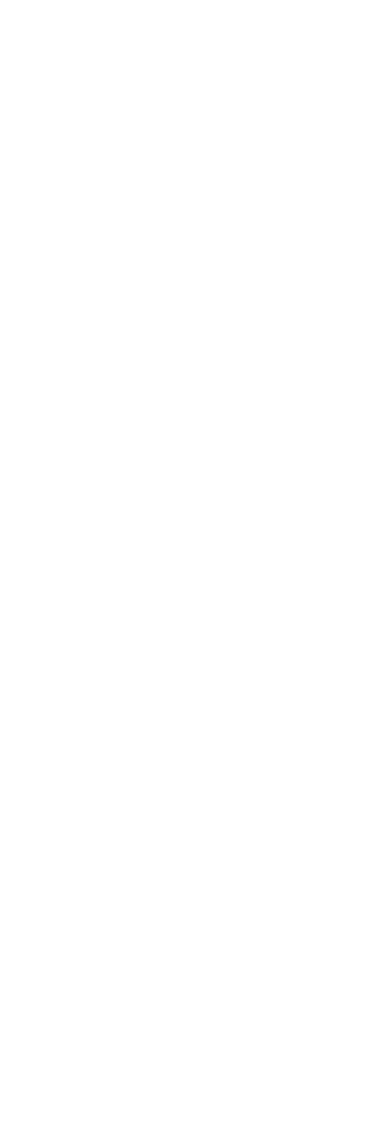
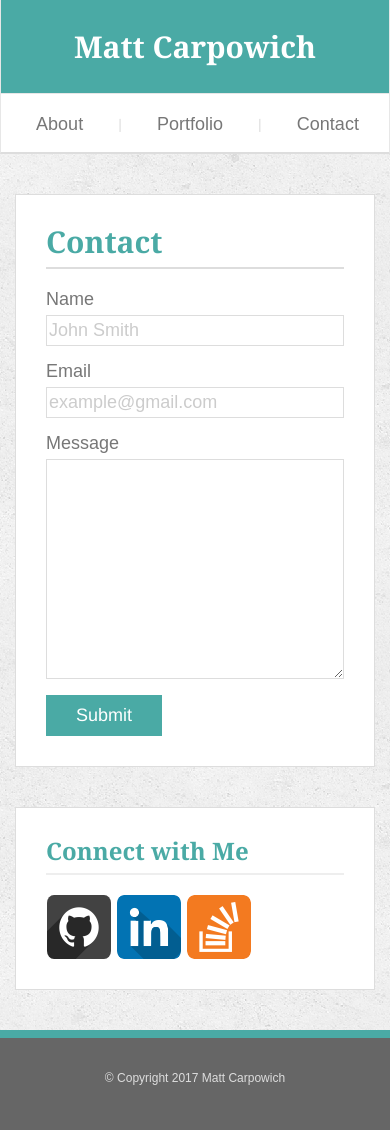
Before and after one commit to mattcarpowich1/Bootstrap-Portfolio, a plain HTML site: page contact.html in a window 390 px wide. Before the commit the page ends 844 px from the top, so only its background shows below. Drawn offline with nearby package versions, Linux system fonts and the light colour scheme.

Commit message:
made medium screen layout more like responsive portfolio

```diff
--- a/assets/css/style.css
+++ b/assets/css/style.css
@@ -20,10 +20,17 @@
 	height: 100px;
 }
 
+.page-header {
+	border-bottom: 2px solid #ddd;
+	padding-top: 0px;
+	margin-top: 30px;
+	margin-bottom: 20px;
+}
+
 h1 {
 	background-color: #4aaaa5;
 	color: white;
-	padding: 0px 20px 10px 20px;
+	padding: 10px 20px 20px 20px;
 	text-align: center;
 	white-space: nowrap;
 }
@@ -35,11 +42,16 @@
 h2, h3 {
 	color: #4aaaa5;
 	text-align: left;
+	padding-top: 0px;
 }
 
 h1, h2, h3 {
 	font-family: 'Georgia', Times, 'Times New Roman', serif;
 	font-weight: 600;
+}
+
+#connect_with_me h3 {
+	border-bottom: 2px solid #eee;
 }
 
 h4 {
@@ -64,21 +76,31 @@
 
 .navbar-collapse ul {
 	justify-content: space-between;
+	align-items: center;
 	display: flex;
 }
 
 .nav {
-	margin-top: 10px;
+	margin-top: 20px;
+	margin-right: -10px;
+	/*margin-right: -20px;*/
 }
 
 .navbar-nav li a {
 	font-family: 'Arial', 'Helvetica Neue', Helvetica, sans-serif;
+	/*padding: 0px 20px 0px 20px;*/
 	color: #777777;
 	font-size: 18px;
 }
 
-.page-header {
-	border-bottom: 2px solid #ddd;
+.navbar-nav li {
+	/*padding-right: 10px;*/
+	padding-left: 20px;
+}
+
+#pipe1, #pipe2 {
+	/*margin-top: 10px;*/
+	color: #ddd;
 }
 
 #content {
@@ -105,6 +127,10 @@
 	margin-right: 20px;
 	height: 200px;
 	width: 200px;
+}
+
+#portfolio_container {
+	margin-bottom: -10px;
 }
 
 .portfolio-image {
@@ -156,6 +182,66 @@
 	color: white;
 }
 
+#contact_form {
+	/*font-size: 18px;
+	font-family: 'Arial', 'Helvetica Neue', Helvetica, sans-serif;
+	color: #777777;*/
+	line-height: 1.5em;
+}
+
+label {
+	font-size: 18px;
+	font-weight: normal;
+	/*font-size: 1.2em;*/
+	font-family: Arial, 'Helvetica Neue', Helvetica, sans-serif;
+	color: #777777;
+}
+
+#contact_form button {
+	background-color: #4aaaa5;
+	color: white;
+	padding: 10px 30px 10px 30px;
+	font-size: 18px;
+	margin-top: 10px;
+	border: none;
+}
+
+#contact_form input {
+	font-size: 18px;
+	font-family: Arial, 'Helvetica Neue', Helvetica, sans-serif;
+	color: #777777;
+	border: 1px solid #ddd;
+	width: 100%;
+	margin-bottom: 15px;
+	padding: 4px 2px 4px 2px;
+}
+
+#contact_form textarea {
+	font-size: 18px;
+	color: #777777;
+	border: 1px solid #ddd;
+	padding: 4px 2px 4px 2px;
+	width: 100%;
+}
+
+::-webkit-input-placeholder { /* WebKit, Blink, Edge */
+    color:    #ccc;
+}
+:-moz-placeholder { /* Mozilla Firefox 4 to 18 */
+   color:    #ccc;
+   opacity:  1;
+}
+::-moz-placeholder { /* Mozilla Firefox 19+ */
+   color:    #ccc;
+   opacity:  1;
+}
+:-ms-input-placeholder { /* Internet Explorer 10-11 */
+   color:    #ccc;
+}
+::-ms-input-placeholder { /* Microsoft Edge */
+   color:    #ccc;
+}
+
 
 #image_container a img {
 	padding: 0px 1px 0px 1px;
@@ -177,14 +263,43 @@
 	font-family: 'Arial', 'Helvetica Neue', Helvetica, sans-serif;
 }
 
-/* WIDTH OF 1199px or SMALLER */
+/* WIDTH OF 1199px or SMALLER (md)*/
 @media only screen and (max-width: 1199px) {
 	.portfolio-image:nth-child(2) {
-		padding-left: 30px;
+		padding-left: 0px;
 	}
 
 	.portfolio-image:nth-child(1) {
-		padding-right: 30px;
+		padding-right: 0px;
+	}
+
+	.portfolio-image:nth-child(2) div {
+		margin-left: 0px;
+	}
+
+	.portfolio-image:nth-child(1) div {
+		margin-right: 0px;
+	}
+
+	.project-title {
+		width: 100%;
+		height: 22%;
+		font-size: 22px;
+	}
+
+	.nav {
+		margin-right: -44px;
+	}
+
+	#main_section {
+		width: 90%;
+	}
+
+	#matt_pic {
+		float: none;
+		margin-bottom: 20px;
+		min-width: 100%;
+		height: auto;
 	}
 }
 
@@ -199,11 +314,32 @@
 	}
 
 	.portfolio-image:nth-child(2) div {
-		/*padding-left: 30px;*/
+		margin-left: 30px;
 	}
 
 	.portfolio-image:nth-child(1) div {
-		/*padding-right: 30px;*/
+		margin-right: 30px;
+	}
+
+	.project-title {
+		width: calc(100% - 30px);
+		font-size: 18px;
+	}
+
+	.nav {
+		margin-right: 0px;
+	}
+
+	#main_section {
+		width: 100%;
+	}
+
+	#matt_pic {
+		float: left;
+		margin-bottom: 20px;
+		min-width: 0px;
+		width: 200px;
+		height: 200px;
 	}
 }
 
@@ -242,4 +378,8 @@
 		margin-right: 0px;
 		width: 100%;
 	}
+
+	.nav {
+		margin-top: 10px;
+	}
 }
--- a/contact.html
+++ b/contact.html
@@ -0,0 +1,82 @@
+<!DOCTYPE html>
+<html>
+  <head>
+    <meta charset="utf-8">
+    <meta name="viewport" content="width=device-width, initial-scale=1.0">
+    <title>Contact</title>
+    <link rel="stylesheet" type="text/css" href="assets/css/reset.css">
+    <link rel="stylesheet" type="text/css" href="https://maxcdn.bootstrapcdn.com/bootstrap/3.3.7/css/bootstrap.min.css">
+    <link rel="stylesheet" type="text/css" href="assets/css/style.css">
+  </head>
+  <body>
+
+  <div id="wrapper">
+
+    <nav class="navbar navbar-default">
+      <div class="container">
+        <!-- Brand and toggle get grouped for better mobile display -->
+        <div class="navbar-header">
+          <h1>Matt Carpowich</h1>
+        </div>
+
+        <!-- Collect the nav links, forms, and other content for toggling -->
+        <div class="navbar-collapse" id="bs-example-navbar-collapse-1">
+          <ul class="nav navbar-nav navbar-right">
+            <li><a href="index.html">About</a></li>
+            <li id="pipe1">|</li>
+            <li><a href="portfolio.html">Portfolio</a></li>
+            <li id="pipe2">|</li>
+            <li><a href="contact.html">Contact</a></li>
+          </ul>
+        </div><!-- /.navbar-collapse -->
+      </div><!-- /.container-fluid -->
+    </nav>
+
+    <div class="container" id="content">
+      <div class="row">
+        <div class="col-xs-12 col-sm-12 col-md-8">
+
+          <section id="main_section">
+            <h2 class="page-header">Contact</h2>
+            <form id="contact_form">
+              <label for="name">Name</label><br>
+              <input type="text" id="name" name="name" placeholder="John Smith"><br>
+              <label for="email">Email</label><br>
+              <input type="email" id="email" name="email" placeholder="example@gmail.com"><br>
+              <label for="message">Message</label><br>
+              <textarea rows="10" id="message" name="message"></textarea><br>
+              <button type="submit" id="submit">Submit</button>
+            </form>
+          </section>
+
+        </div>
+        <div class="col-xs-12 col-sm-12 col-md-4 col-lg-4">
+
+          <section id="connect_with_me">
+            <h3 class="page-header">Connect with Me</h3>
+            <div id="image_container">
+              <a href="https://github.com/mattcarpowich1" title="link to my github profile">
+                <img src="assets/images/github6.png" alt="github icon">
+              </a>
+              <a href="https://www.linkedin.com/in/matt-carpowich-862229139" title="link to my linkedin profile">
+                <img src="assets/images/linkedin5.png" alt="linkedin icon">
+              </a>
+              <a href="https://stackoverflow.com/users/7864815/matt-carpowich?tab=profile" title="link to my stack overflow profile">
+                <img src="assets/images/stack_overflow3.png" alt="stack overflow icon">
+              </a>
+            </div>
+          </section>
+
+        </div>
+      </div>
+    </div><!-- #content -->
+
+  </div><!-- wrapper -->
+
+  <footer class="fixed-bottom">
+    <p>&copy; Copyright 2017 Matt Carpowich</p>
+  </footer>
+
+  <!-- <script src="https://maxcdn.bootstrapcdn.com/bootstrap/3.3.7/js/bootstrap.min.js" integrity="sha384-Tc5IQib027qvyjSMfHjOMaLkfuWVxZxUPnCJA7l2mCWNIpG9mGCD8wGNIcPD7Txa" crossorigin="anonymous"></script> -->
+  </body>
+</html>
```
Also changed, not shown: index.html (+2 -0 lines), portfolio.html (+7 -5 lines).
